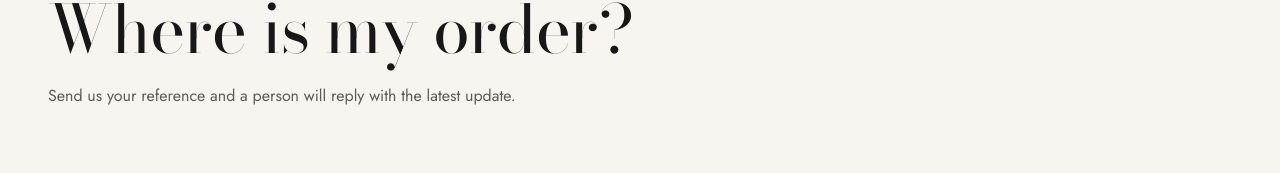
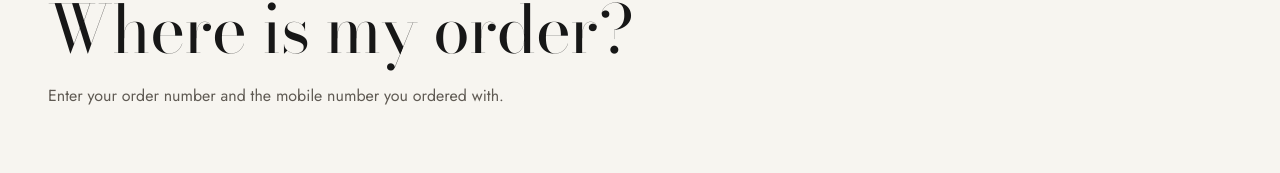
Before and after one commit to shohugah/revasser-bd, a Next.js app in the folder revasser-bd/: page /track-order in a window 1280 px wide. Shown: the part 249-422 px from the top of the page. Built offline with nearby package versions, Linux system fonts and the light colour scheme; a web font is replaced by a local one.

Commit message:
Website orders: track order page

```diff
--- a/revasser-bd/src/app/track-order/page.tsx
+++ b/revasser-bd/src/app/track-order/page.tsx
@@ -2,12 +2,12 @@ import { pageMeta } from "@/lib/seo";
 import { PageIntro } from "@/components/ui/PageIntro";
 import { TrackForm } from "@/components/shop/TrackForm";
 
-export const metadata = { ...pageMeta("Order update", "Ask for an update on your Revasser order.", "/track-order"), robots: { index: false, follow: true } };
+export const metadata = { ...pageMeta("Track your order", "Check the status of your Revasser order.", "/track-order"), robots: { index: false, follow: true } };
 
 export default function Page() {
   return (
     <div className="shell pb-24">
-      <PageIntro title="Where is my order?" text="Send us your reference and a person will reply with the latest update." />
+      <PageIntro title="Where is my order?" text="Enter your order number and the mobile number you ordered with." />
       <TrackForm />
     </div>
   );
```
